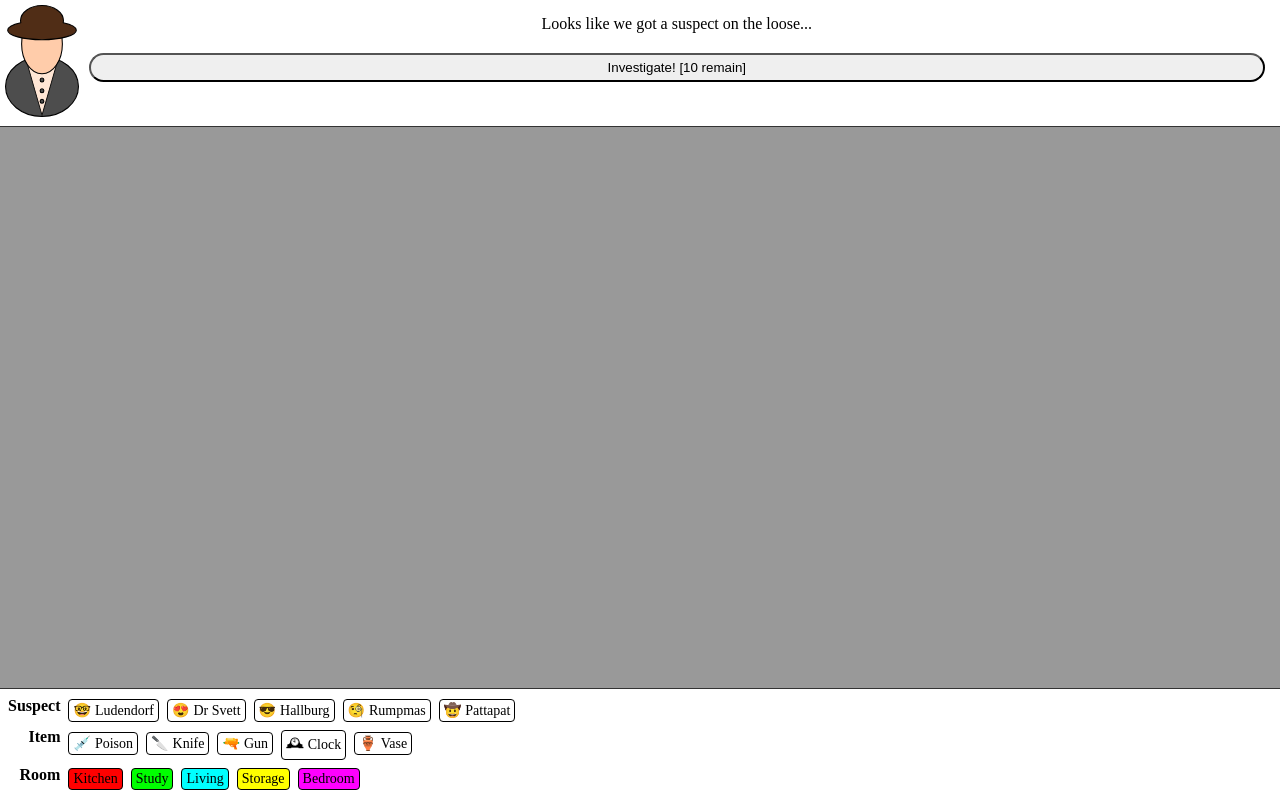
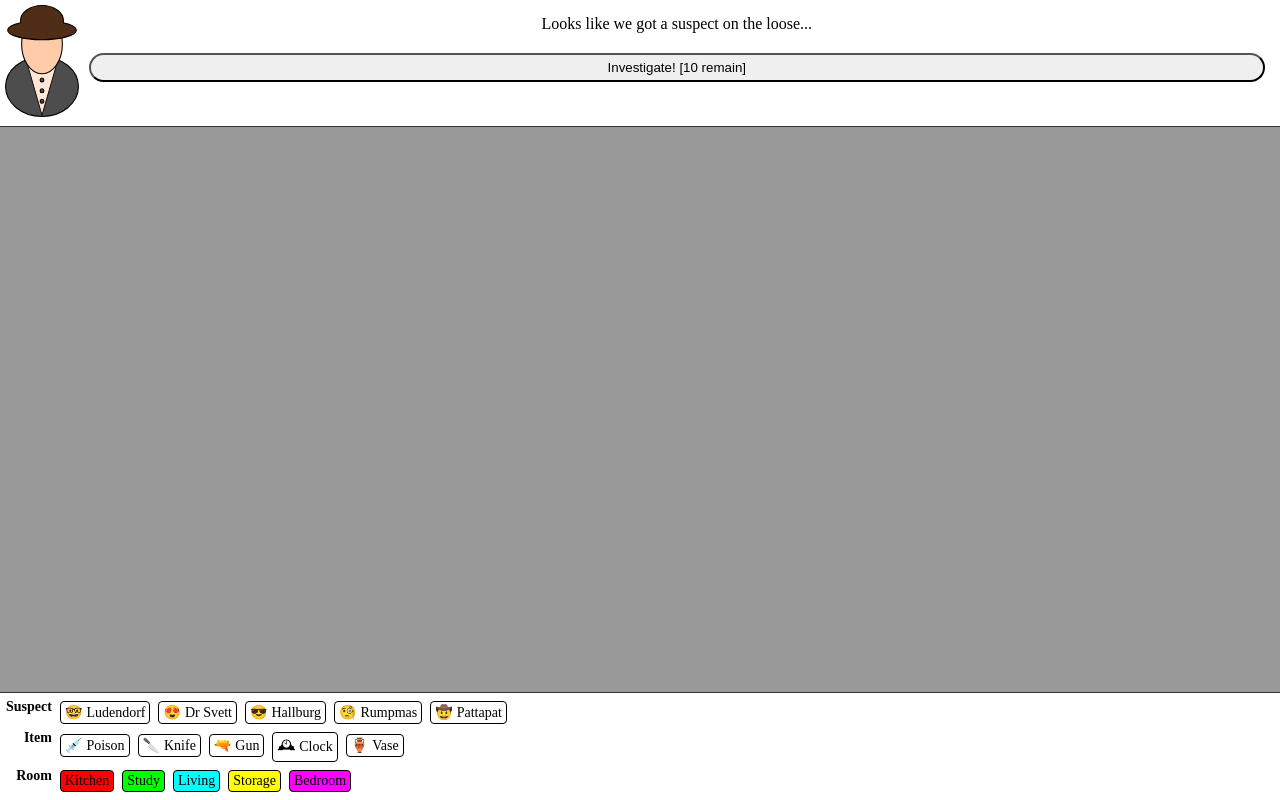
Before and after one commit to Brassawiking/Cluedle, a plain HTML site: page index.html in a window 1280 px wide. Drawn offline with nearby package versions, Linux system fonts and the light colour scheme.

Commit message:
Keep tightening lower layout

```diff
--- a/script.js
+++ b/script.js
@@ -83,7 +83,7 @@ const app = Vue.createApp({
         </div>
       </div>
 
-      <div style="padding: 5px;">
+      <div style="padding: 3px;">
         <table>
           <tr>
             <th>
--- a/style.css
+++ b/style.css
@@ -28,6 +28,7 @@ button:disabled {
 th {
   vertical-align: top;
   text-align: right;
+  font-size: 14px;
 }
 
 td {
```
